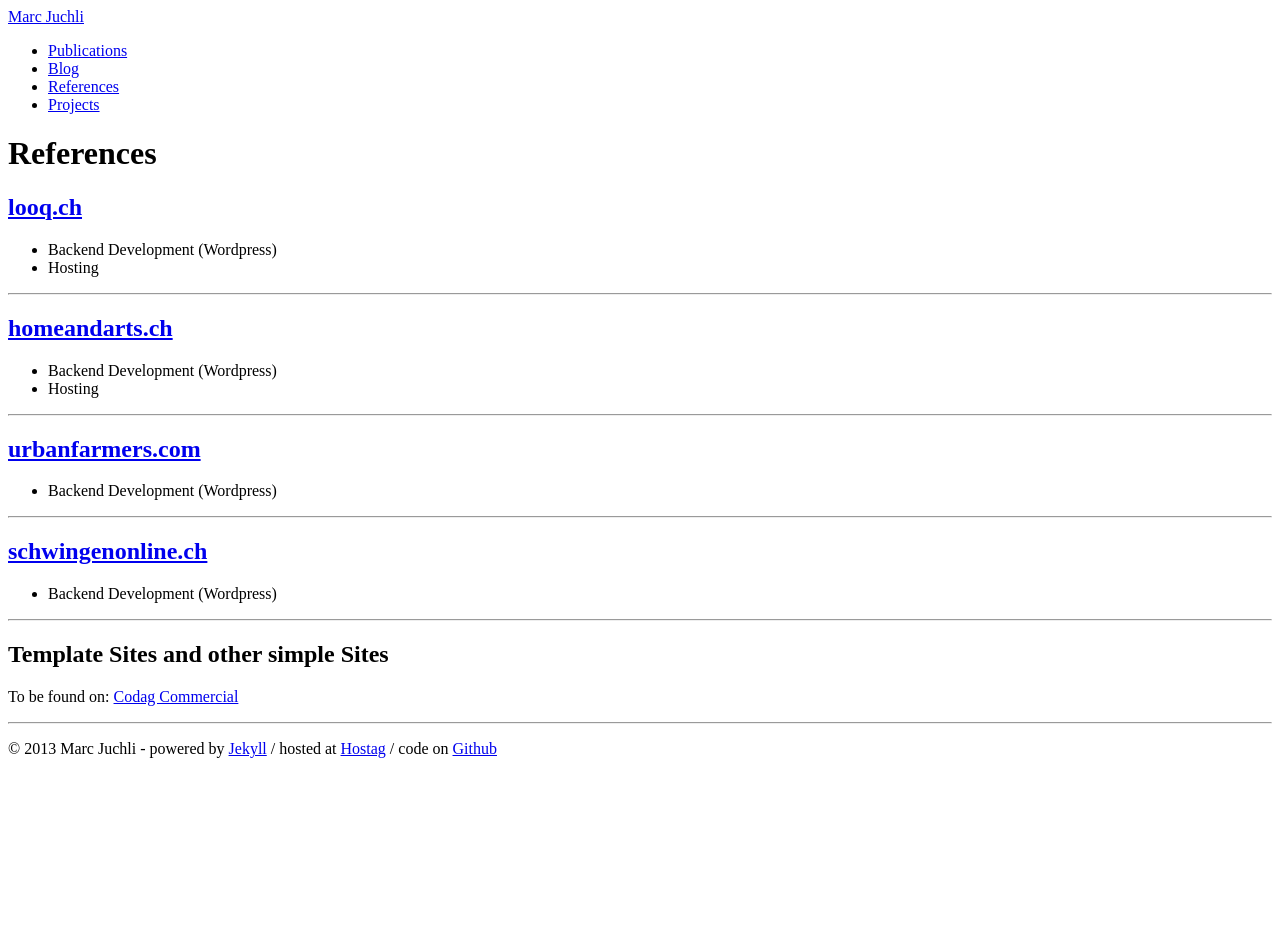
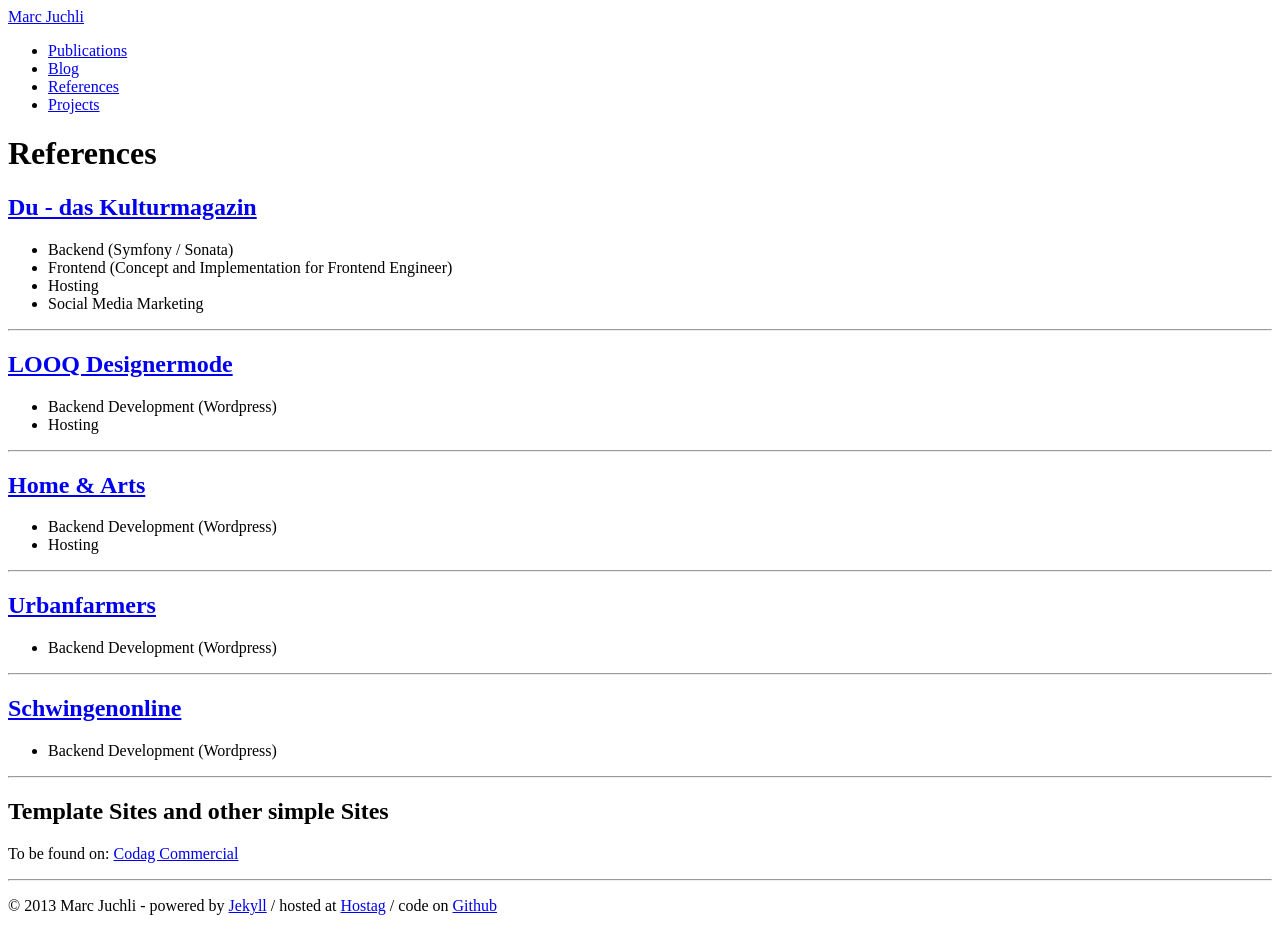
Before and after one commit to backender/marcjuch.li, a Jekyll site: the page built from references/index.md, in a window 1280 px wide. Built offline with Jekyll 4.4.1, drawn with Linux system fonts in a browser that asks for light colours; nearby versions of some CDN libraries; library files that are not in the unit come from our copies; before the commit the page ends 900 px from its top, so only the background shows below that.

Commit message:
added du magazin as a new reference

```diff
--- a/references/index.md
+++ b/references/index.md
@@ -6,27 +6,36 @@
 ---
 {% include JB/setup %}
 
-## <a target="_blank" href="http://looq.ch">looq.ch</a>
+## <a target="_blank" href="http://www.du-magazin.com">Du - das Kulturmagazin</a>
+
+ - Backend (Symfony / Sonata)
+ - Frontend (Concept and Implementation for Frontend Engineer)
+ - Hosting
+ - Social Media Marketing
+
+* * *
+
+## <a target="_blank" href="http://looq.ch">LOOQ Designermode</a>
 
  - Backend Development (Wordpress)
  - Hosting
 
 * * *
 
-## <a target="_blank" href="http://homeandarts.ch">homeandarts.ch</a>
+## <a target="_blank" href="http://homeandarts.ch">Home &#38; Arts</a>
 
  - Backend Development (Wordpress)
  - Hosting
 
 * * *
 
-## <a target="_blank" href="http://urbanfarmers.com">urbanfarmers.com</a>
+## <a target="_blank" href="http://urbanfarmers.com">Urbanfarmers</a>
 
  - Backend Development (Wordpress)
 
 * * *
 
-## <a target="_blank" href="http://schwingenonline.ch">schwingenonline.ch</a>
+## <a target="_blank" href="http://schwingenonline.ch">Schwingenonline</a>
 
  - Backend Development (Wordpress)
 
```
